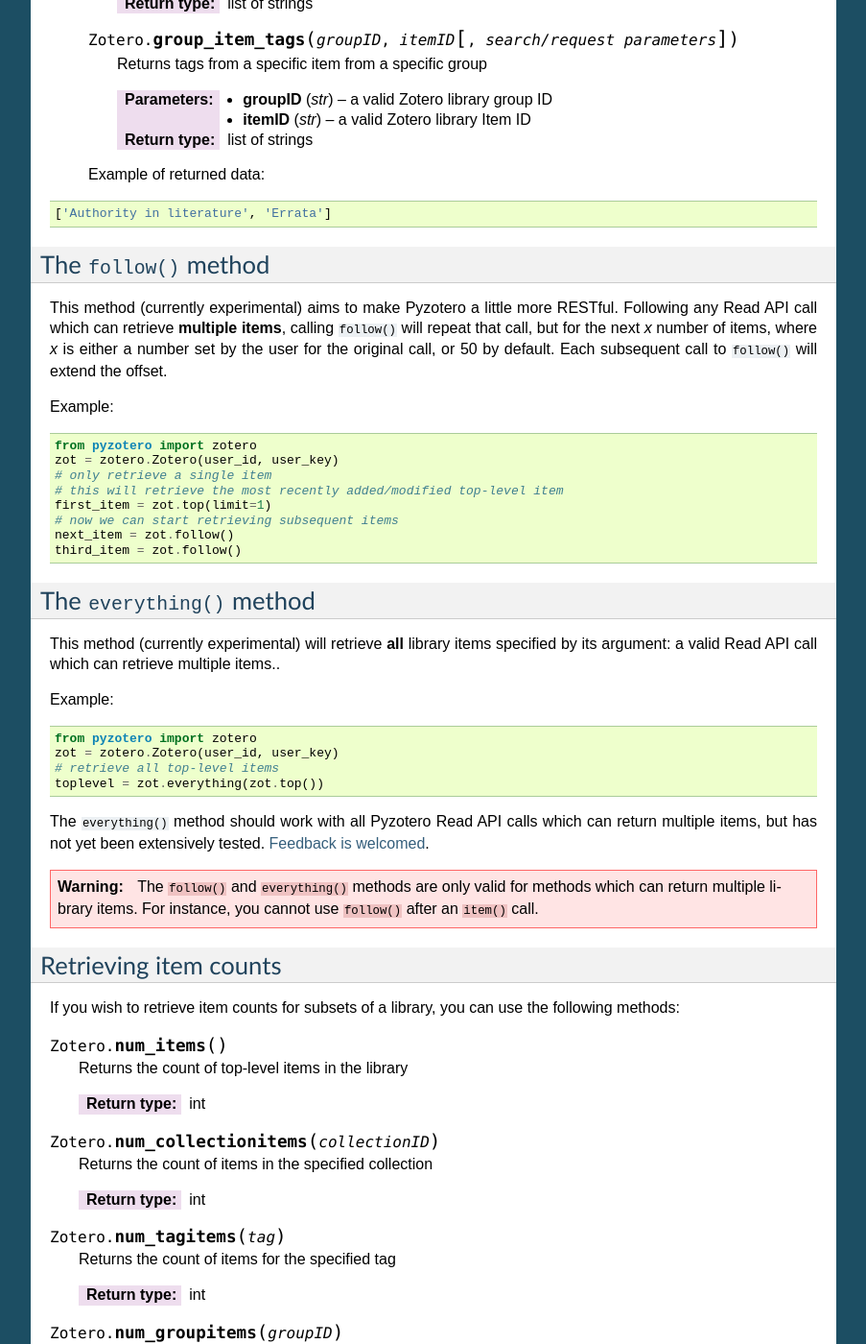
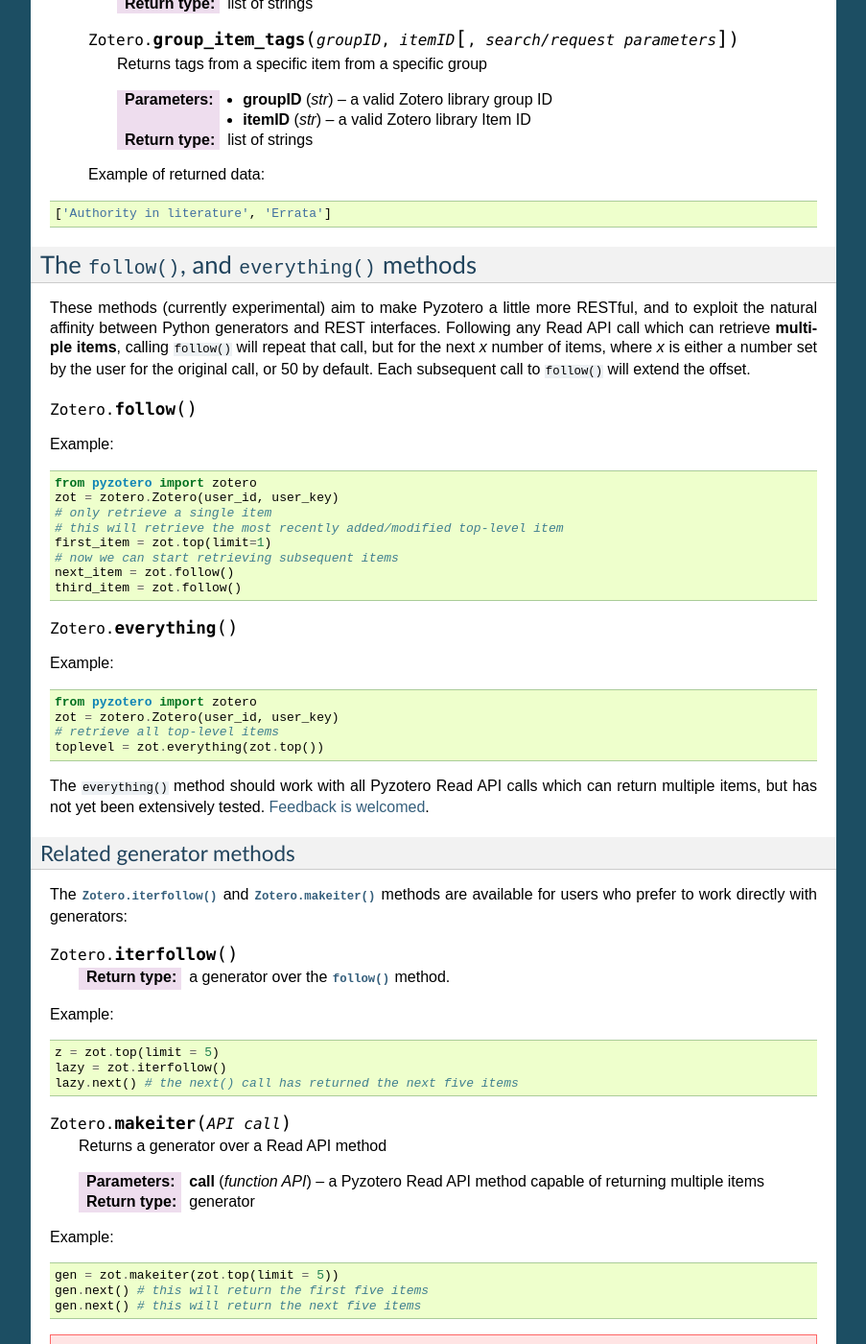
Before and after one commit to urschrei/pyzotero, a Sphinx documentation site: the page built from doc/index.txt, in a window 1280 px wide and 1400 px high, scrolled down 6205 px. Shown: the whole window at 96% size, without its empty margins (198-1101 px from the left). Built offline with Sphinx 7.4.7, drawn with Linux system fonts in a browser that asks for light colours; some of the changed text lies outside the part shown.

Commit message:
Adding documentation about generator methods
Thanks to @rdhyee for the inspiration.

```diff
--- a/doc/index.txt
+++ b/doc/index.txt
@@ -408,11 +408,13 @@
     ['Authority in literature', 'Errata']
 
 
-=======================
-The ``follow()`` method
-=======================
+==============================================
+The ``follow()``, and ``everything()`` methods
+==============================================
 
-This method (currently experimental) aims to make Pyzotero a little more RESTful. Following any Read API call which can retrieve **multiple items**, calling ``follow()`` will repeat that call, but for the next *x* number of items, where *x* is either a number set by the user for the original call, or 50 by default. Each subsequent call to ``follow()`` will extend the offset.
+These methods (currently experimental) aim to make Pyzotero a little more RESTful, and to exploit the natural affinity between Python generators and REST interfaces. Following any Read API call which can retrieve **multiple items**, calling ``follow()`` will repeat that call, but for the next *x* number of items, where *x* is either a number set by the user for the original call, or 50 by default. Each subsequent call to ``follow()`` will extend the offset.
+
+.. py:method:: Zotero.follow()
 
 Example:
 
@@ -428,11 +430,7 @@
     third_item = zot.follow()
 
 
-===========================
-The ``everything()`` method
-===========================
-
-This method (currently experimental) will retrieve **all** library items specified by its argument: a valid Read API call which can retrieve multiple items..
+.. py:method:: Zotero.everything()
 
 Example:
 
@@ -445,7 +443,40 @@
 
 The ``everything()`` method should work with all Pyzotero Read API calls which can return multiple items, but has not yet been extensively tested. `Feedback is welcomed <https://github.com/urschrei/pyzotero/issues>`_.
 
-.. warning:: The ``follow()`` and ``everything()`` methods are only valid for methods which can return multiple library items. For instance, you cannot use ``follow()`` after an ``item()`` call.
+Related generator methods
+-------------------------
+
+The :py:meth:`Zotero.iterfollow()` and :py:meth:`Zotero.makeiter()` methods are available for users who prefer to work directly with generators:
+
+
+.. py:method:: Zotero.iterfollow()
+
+    :rtype: a generator over the :py:meth:`follow()` method.
+
+Example:
+
+::
+
+    z = zot.top(limit = 5)
+    lazy = zot.iterfollow()
+    lazy.next() # the next() call has returned the next five items
+
+.. py:method:: Zotero.makeiter(API call)
+
+    Returns a generator over a Read API method
+
+    :param function API call: a Pyzotero Read API method capable of returning multiple items
+    :rtype: generator
+
+Example::
+
+    gen = zot.makeiter(zot.top(limit = 5))
+    gen.next() # this will return the first five items
+    gen.next() # this will return the next five items
+
+
+
+.. warning:: The ``follow()``, ``everything()`` and ``makeiter()`` methods are only valid for methods which can return multiple library items. For instance, you cannot use ``follow()`` after an ``item()`` call. The generator methods will raise a ``StopIteration`` error when all available items retrievable by your chosen API call have been exhausted.
 
 ======================
 Retrieving item counts
```
